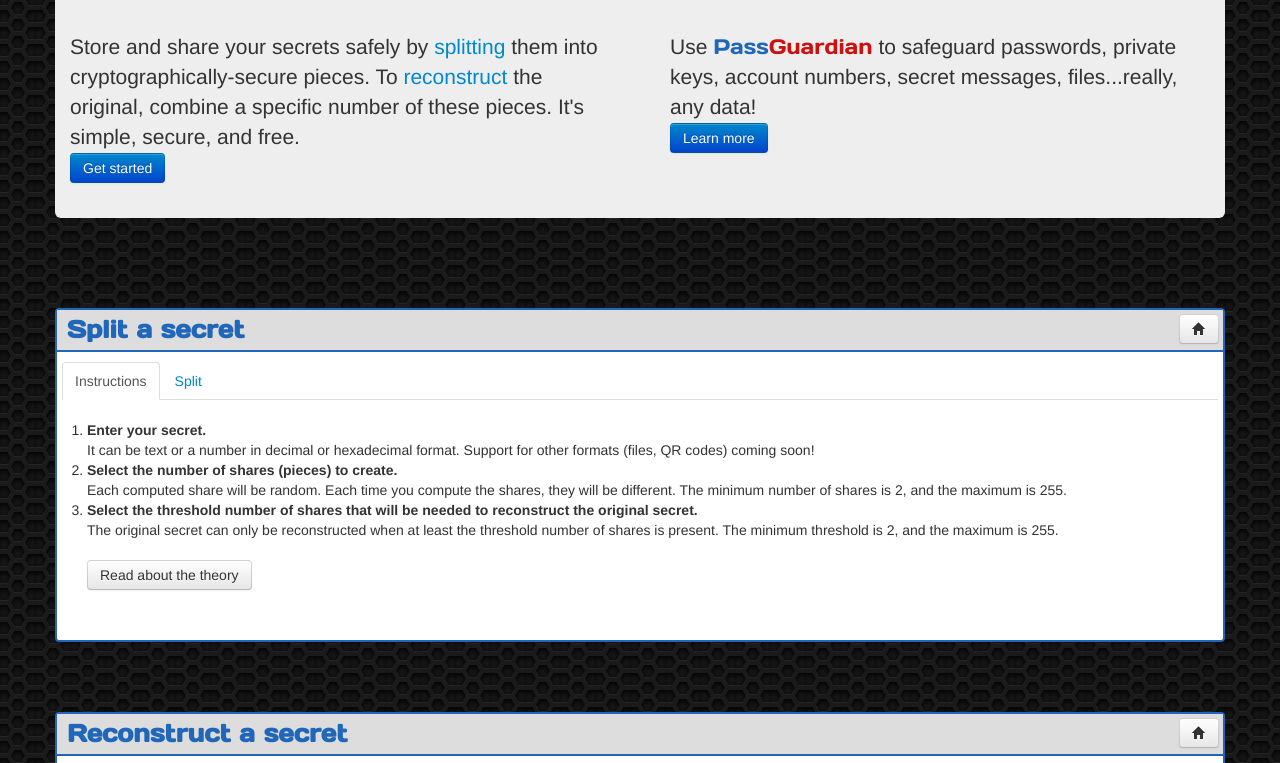
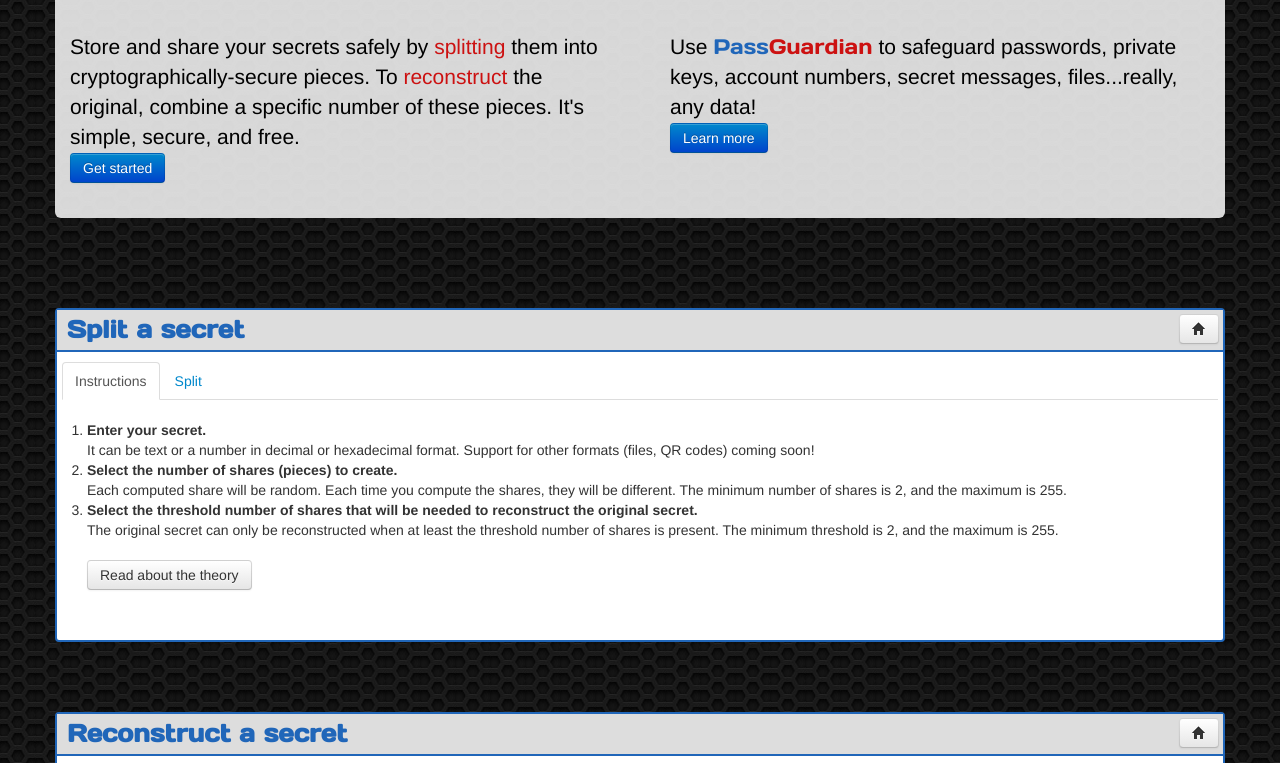
Before and after one commit to amper5and/secrets.js, a plain HTML site: page index.html in a window 1280 px wide. Shown: the part 284-1047 px from the top of the page. Drawn offline with nearby package versions, Linux system fonts and the light colour scheme.

Commit message:
stylistic updates

```diff
--- a/assets/index.css
+++ b/assets/index.css
@@ -7,6 +7,7 @@
 
 body{
 	background-image: url(hixs_pattern_evolution.png); zoom: 1; background-repeat: repeat repeat; background-attachment: fixed;
+	cursor: default;
 }
 #masthead{
 	padding-top: 50px;
@@ -14,12 +15,21 @@
 }
 
 #marketing{
-	background: #eee;
+	background: rgba(238, 238, 238, 0.9);
+	color: black;
 	padding-top: 30px;
 	margin-top: 20px;
 	margin-bottom: 90px;
 	-webkit-border-radius: 6px;
 	-moz-border-radius: 6px
+}
+.customLink{
+	opacity: 1;
+	color: #cc1111;
+}
+.customLink:hover{
+	color: #cc1111;
+	text-decoration: underline;
 }
 .lead{
 	padding: 15px;
@@ -27,7 +37,6 @@
 .titleContainer{
 	display: inline-block;
 	color: #ccc;
-	cursor: default;
 }
 .title{
 	margin-top: 20px;
--- a/index.html
+++ b/index.html
@@ -30,13 +30,12 @@
 				<div class="subtitle">safety in numbers</div>
 			</div>
 		</div>
-
 		<div id="marketing">
 			<p class="jumbo lead center"><strong>Never store your secrets in one place again.</strong></p>
 			<div class="row">
 			  <div class="span6 box">
 			  	<p class="lead">
-				Store and share your secrets safely by <a href="#split">splitting</a> them into cryptographically-secure pieces. To <a href="#reconstruct">reconstruct</a> the original, combine a specific number of these pieces. It's simple, secure, and free.
+					Store and share your secrets safely by <a href="#split" class="customLink">splitting</a> them into cryptographically-secure pieces. To <a href="#reconstruct" class="customLink">reconstruct</a> the original, combine a specific number of these pieces. It's simple, secure, and free.
 					<br><a href="#split" class="btn btn-primary">Get started</a>
 				</p>
 			</div>
```
Lines whose indentation alone changed are shown as unchanged.
